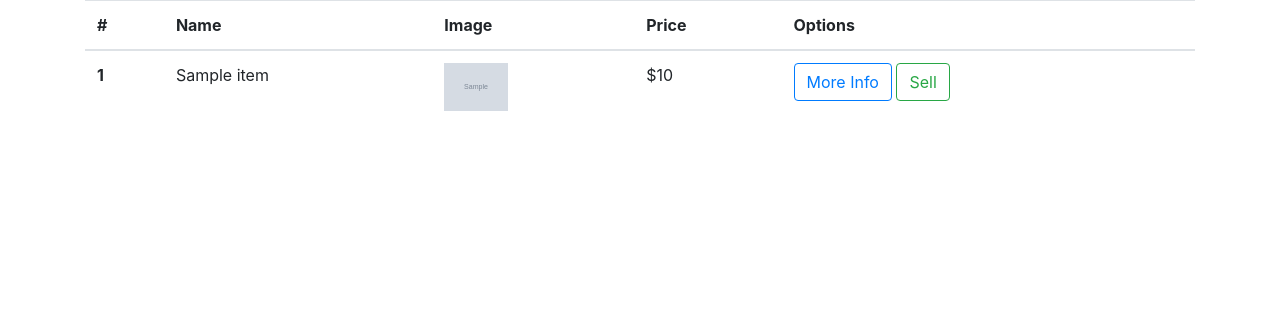
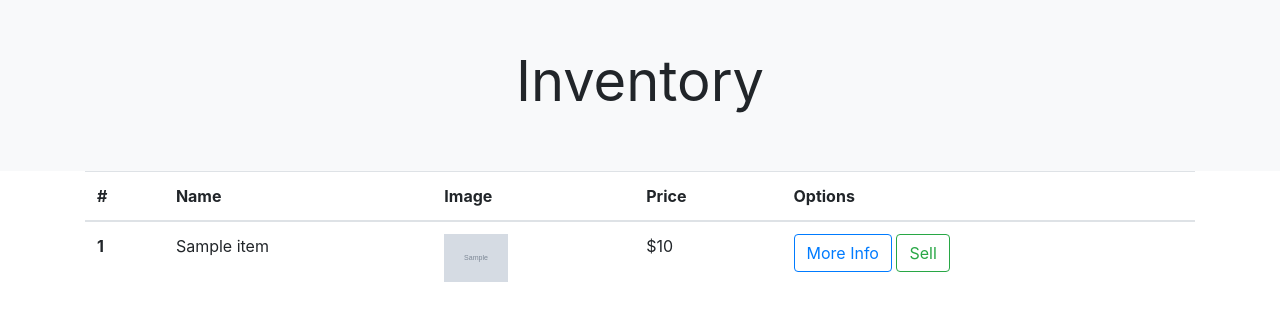
Before and after one commit to rothweilmiklos/portfolio, a Django app: page /middle-earth/inventory/ in a window 1280 px wide. Shown: the part 56-377 px from the top of the page. Run offline with Django 4.2, Linux system fonts and the light colour scheme; a user stored in the database is signed in; tables that the repository leaves empty hold one stand-in row (values such as "Sample post"); grey boxes marked "Sample" are stand-in pictures; a database or web service that is not in the repository returns one stand-in record (values such as "Sample title"); data that the repository does not hold is empty; parts of the project's set-up code (start-up, migrations or seed data) failed here and were passed over; some libraries are stand-ins or nearby versions.

Commit message:
Add Shop and Inventory titles to relevant templates

```diff
--- a/middle_earth_front/middle_earth_app/templates/middle_earth_app/inventory.html
+++ b/middle_earth_front/middle_earth_app/templates/middle_earth_app/inventory.html
@@ -2,6 +2,14 @@
 
 {% block title %}
     Middle Earth Market - InventoryPage
+{% endblock %}
+
+{% block pageheader %}
+    <div class="position-relative overflow-hidden text-center bg-light">
+      <div class="col-md-5 p-lg-5 mx-auto ">
+        <h1 class="display-4 font-weight-normal">Inventory</h1>
+      </div>
+    </div>
 {% endblock %}
 
 {% block content %}
```
Also changed, not shown: middle_earth_front/middle_earth_app/templates/middle_earth_app/items.html (+9 -0 lines).
